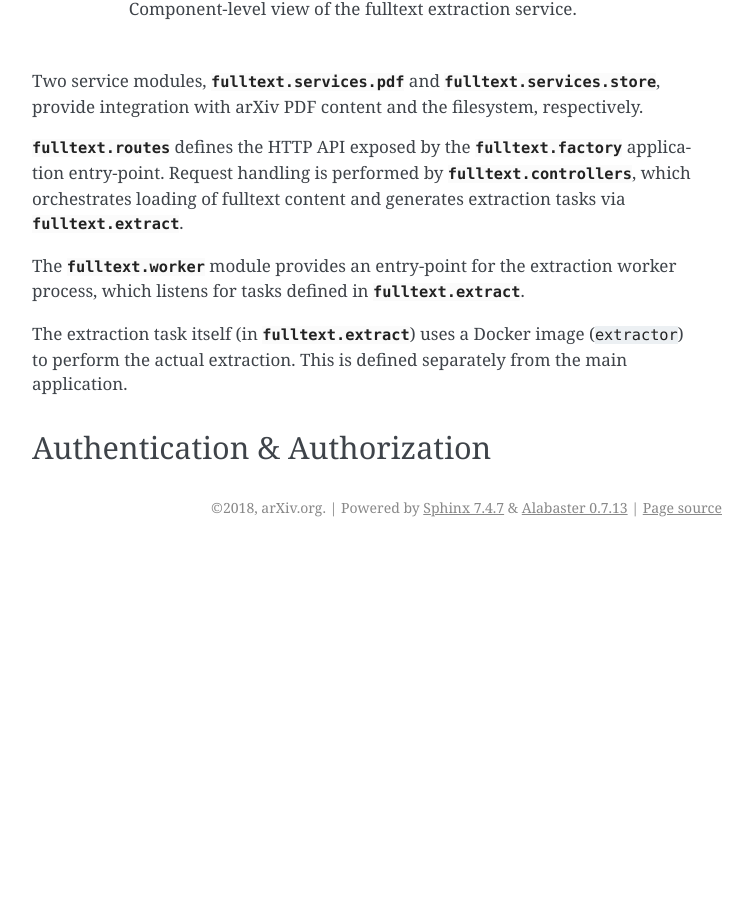
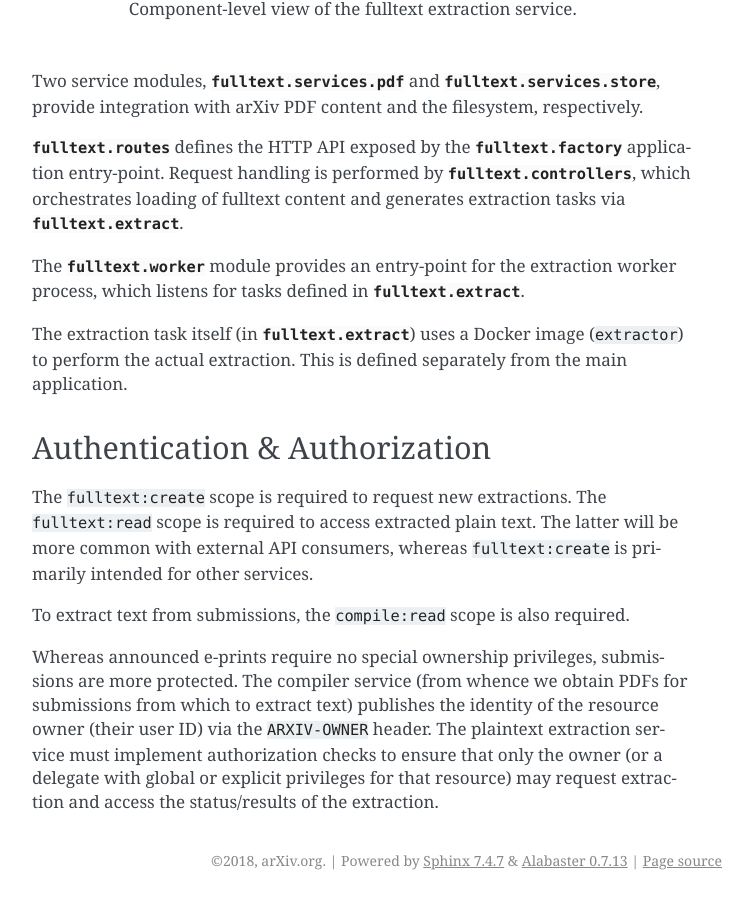
Before and after one commit to arXiv/zzzArchived_arxiv-fulltext, a Sphinx documentation site: the page built from docs/source/architecture.rst, in a window 1280 px wide and 900 px high, scrolled down 2398 px. Shown: the whole window, without its empty margins (388-1141 px from the left). Built offline with Sphinx 7.4.7, drawn with Linux system fonts in a browser that asks for light colours; before the commit the page ends 2945 px from its top, so only the background shows below that.

Commit message:
updated documentation

```diff
--- a/docs/source/architecture.rst
+++ b/docs/source/architecture.rst
@@ -88,3 +88,17 @@ from the main application.
 
 Authentication & Authorization
 ------------------------------
+The ``fulltext:create`` scope is required to request new extractions. The
+``fulltext:read`` scope is required to access extracted plain text. The latter
+will be more common with external API consumers, whereas ``fulltext:create``
+is primarily intended for other services.
+
+To extract text from submissions, the ``compile:read`` scope is also required.
+
+Whereas announced e-prints require no special ownership privileges, submissions
+are more protected. The compiler service (from whence we obtain PDFs for
+submissions from which to extract text) publishes the identity of the resource
+owner (their user ID) via the ``ARXIV-OWNER`` header. The plaintext extraction
+service must implement authorization checks to ensure that only the owner (or a
+delegate with global or explicit privileges for that resource) may request
+extraction and access the status/results of the extraction.
--- a/docs/source/conf.py
+++ b/docs/source/conf.py
@@ -20,9 +20,14 @@
 #
 import os
 import sys
+
 sys.path.insert(0, os.path.abspath('.'))
 sys.path.append(os.path.abspath('..'))
 sys.path.append(os.path.abspath('../..'))
+
+from fulltext.factory import create_web_app
+app = create_web_app()
+app.app_context().push()
 
 # -- General configuration ------------------------------------------------
 
--- a/docs/source/fulltext/fulltext.rst
+++ b/docs/source/fulltext/fulltext.rst
@@ -24,6 +24,7 @@ Submodules
    fulltext.celeryconfig
    fulltext.config
    fulltext.controllers
+   fulltext.domain
    fulltext.extract
    fulltext.factory
    fulltext.routes
--- a/docs/source/fulltext/fulltext.services.rst
+++ b/docs/source/fulltext/fulltext.services.rst
@@ -11,11 +11,13 @@ Subpackages
 
 .. toctree::
 
-    fulltext.services.store
+    fulltext.services.tests
 
 Submodules
 ----------
 
 .. toctree::
 
+   fulltext.services.compiler
    fulltext.services.pdf
+   fulltext.services.store
```
Also changed, not shown: README.md (+9 -0 lines), docs/source/fulltext/fulltext.domain.rst (added, +7 -0 lines), docs/source/fulltext/fulltext.process.rst (+7 -0 lines), docs/source/fulltext/fulltext.process.tests.rst (added, +14 -0 lines), docs/source/fulltext/fulltext.process.tests.test_process_psv.rst (added, +7 -0 lines), docs/source/fulltext/fulltext.services.compiler.rst (added, +7 -0 lines), docs/source/fulltext/fulltext.services.store.rst (+2 -9 lines), docs/source/fulltext/fulltext.services.store.tests.rst (deleted, +0 -7 lines), docs/source/fulltext/fulltext.services.tests.rst (added, +14 -0 lines), docs/source/fulltext/fulltext.services.tests.test_pdf.rst (added, +7 -0 lines), docs/source/fulltext/modules.rst (added, +7 -0 lines), 1 other file.
